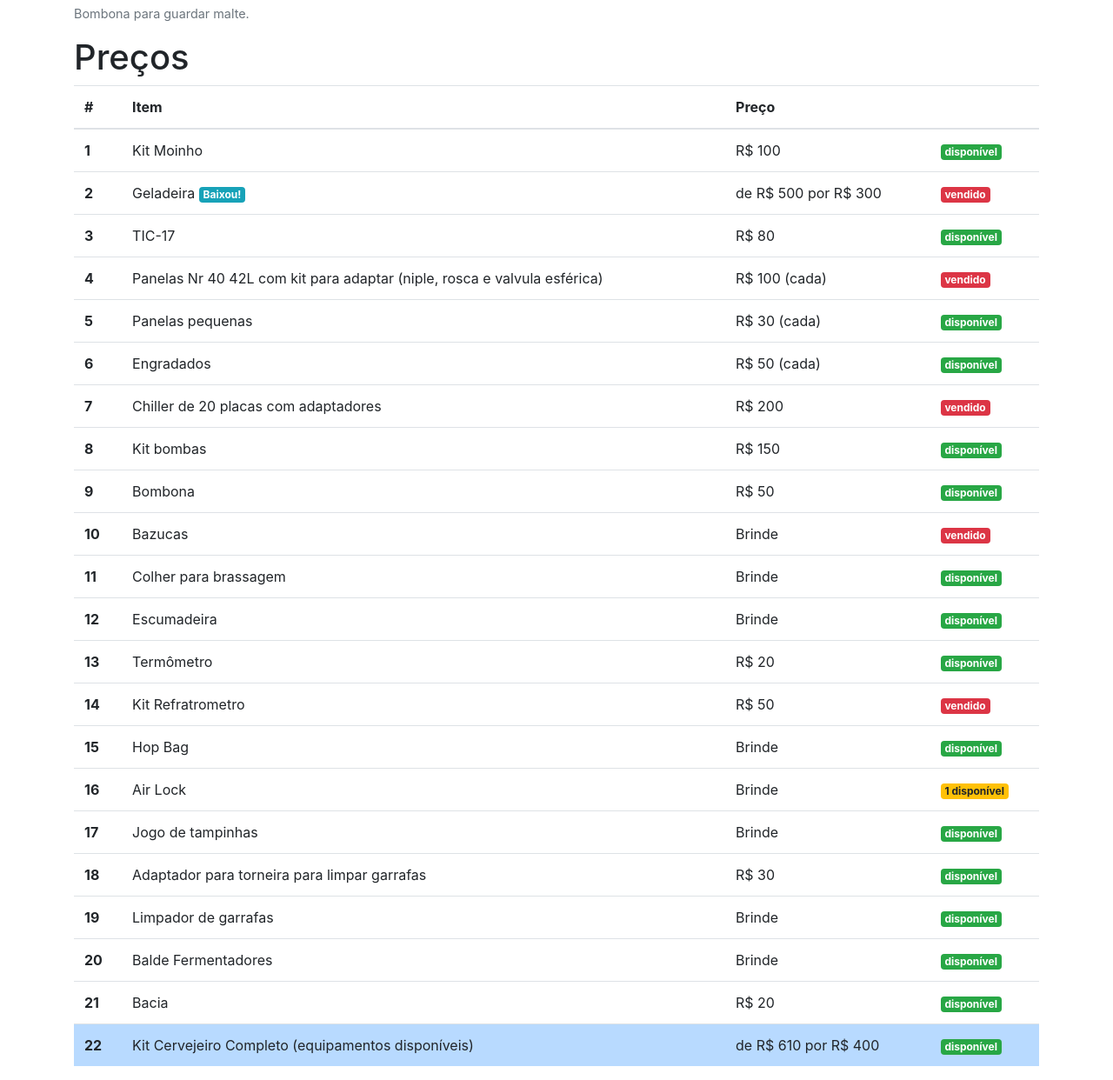
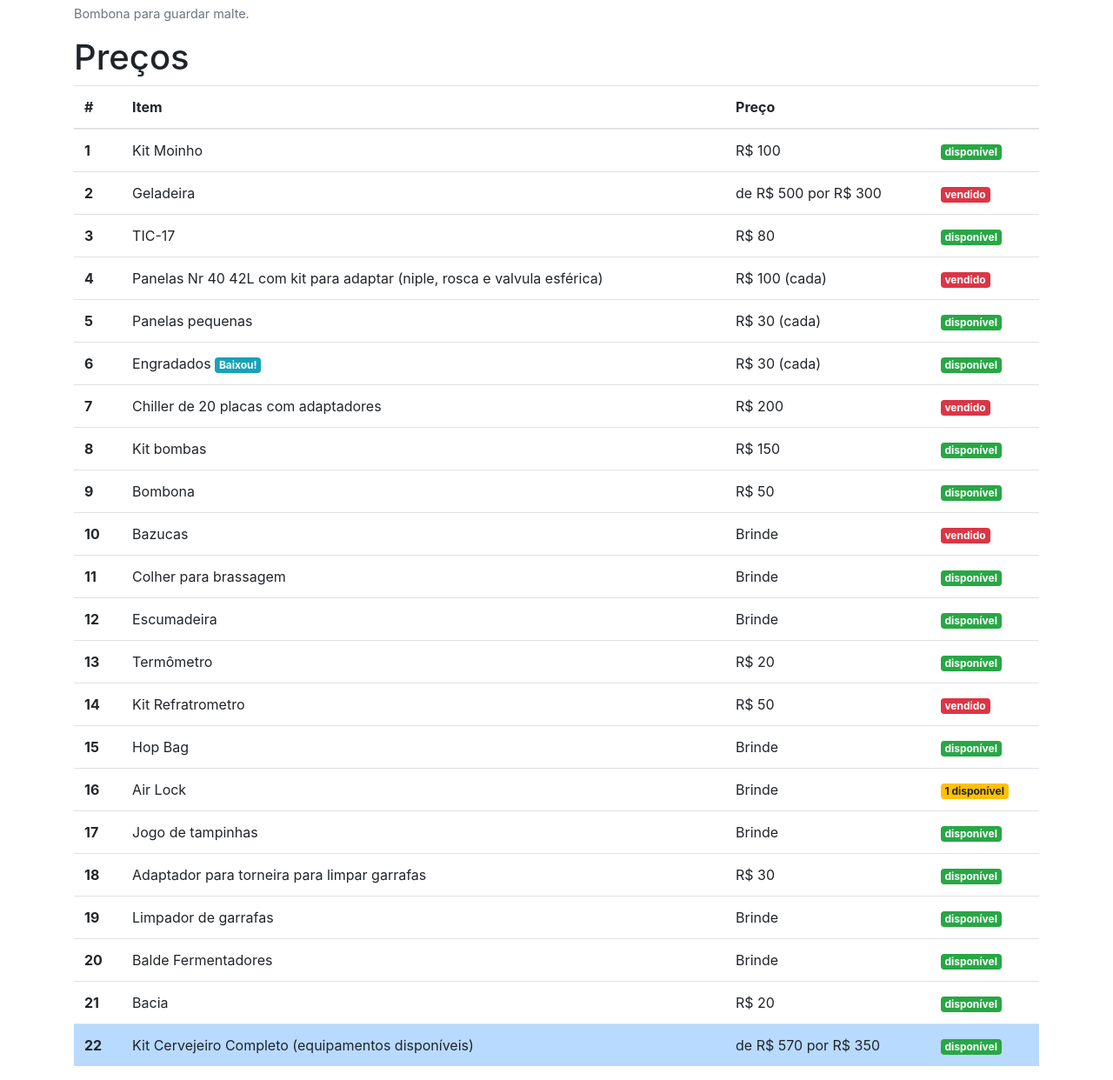
Before and after one commit to lf-dev/kit-cervejeiro, a plain HTML site: page index.html in a window 1280 px wide. Shown: the part 2637-3879 px from the top of the page at 87% size. Drawn offline with nearby package versions, Linux system fonts and the light colour scheme.

Commit message:
Update index.html
Baixou engradados

```diff
--- a/index.html
+++ b/index.html
@@ -214,7 +214,7 @@
       </tr>
       <tr>
         <th scope="row">2</th>
-        <td>Geladeira <span class="badge badge-info">Baixou!</span></td>
+        <td>Geladeira</td>
         <td>de R$ 500 por R$ 300</td>
         <td><span class="badge badge-danger">vendido</span></td>
       </tr>
@@ -238,8 +238,8 @@
       </tr>
       <tr>
         <th scope="row">6</th>
-        <td>Engradados</td>
-        <td>R$ 50 (cada)</td>
+        <td>Engradados <span class="badge badge-info">Baixou!</span></td>
+        <td>R$ 30 (cada)</td>
         <td><span class="badge badge-success">disponível</span></td>
       </tr>
       <tr>
@@ -335,7 +335,7 @@
       <tr class="table-primary">
         <th scope="row">22</th>
         <td>Kit Cervejeiro Completo (equipamentos disponíveis)</td>
-        <td>de R$ 610 por R$ 400</td>
+        <td>de R$ 570 por R$ 350</td>
         <td><span class="badge badge-success">disponível</span></td>
       </tr>
 
```
